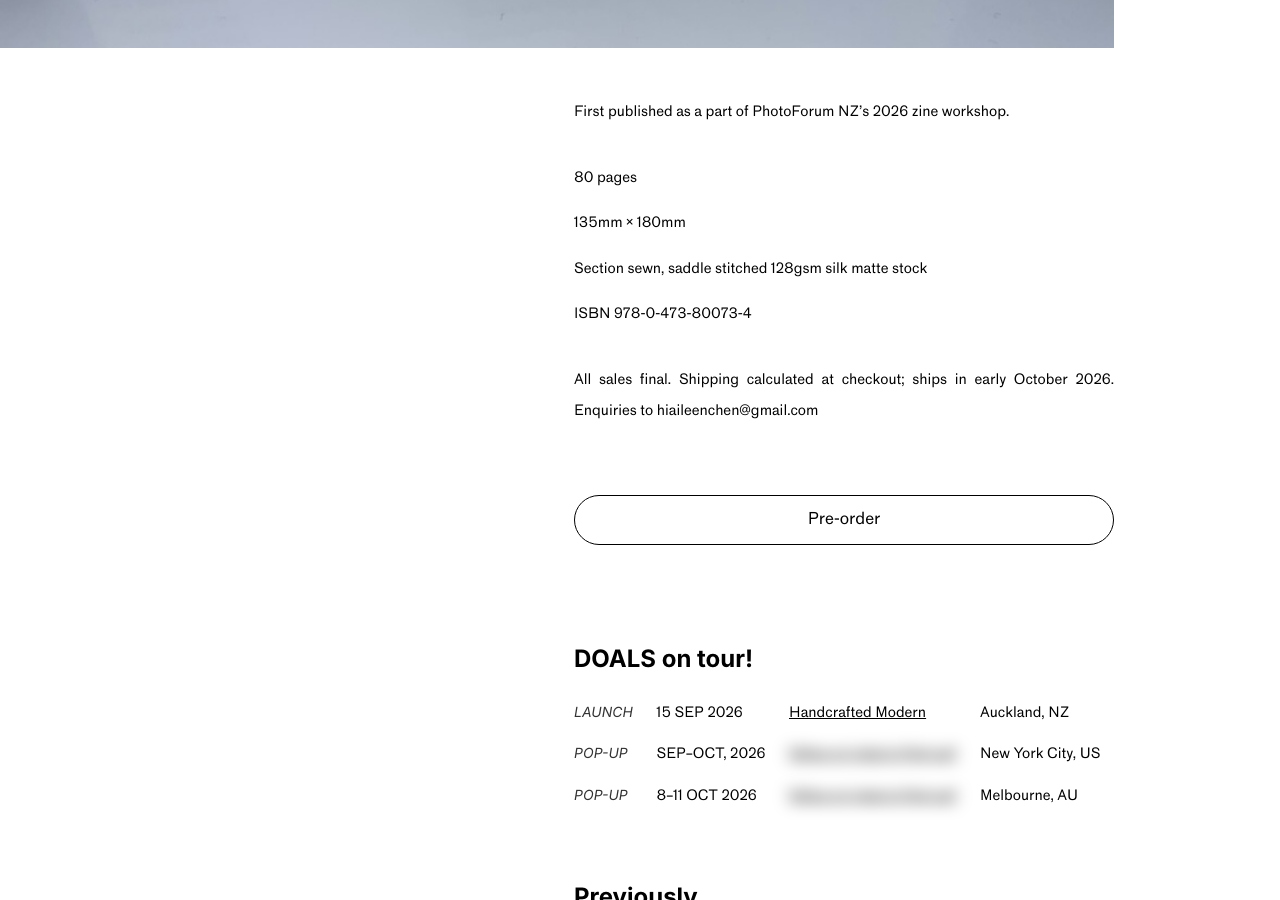
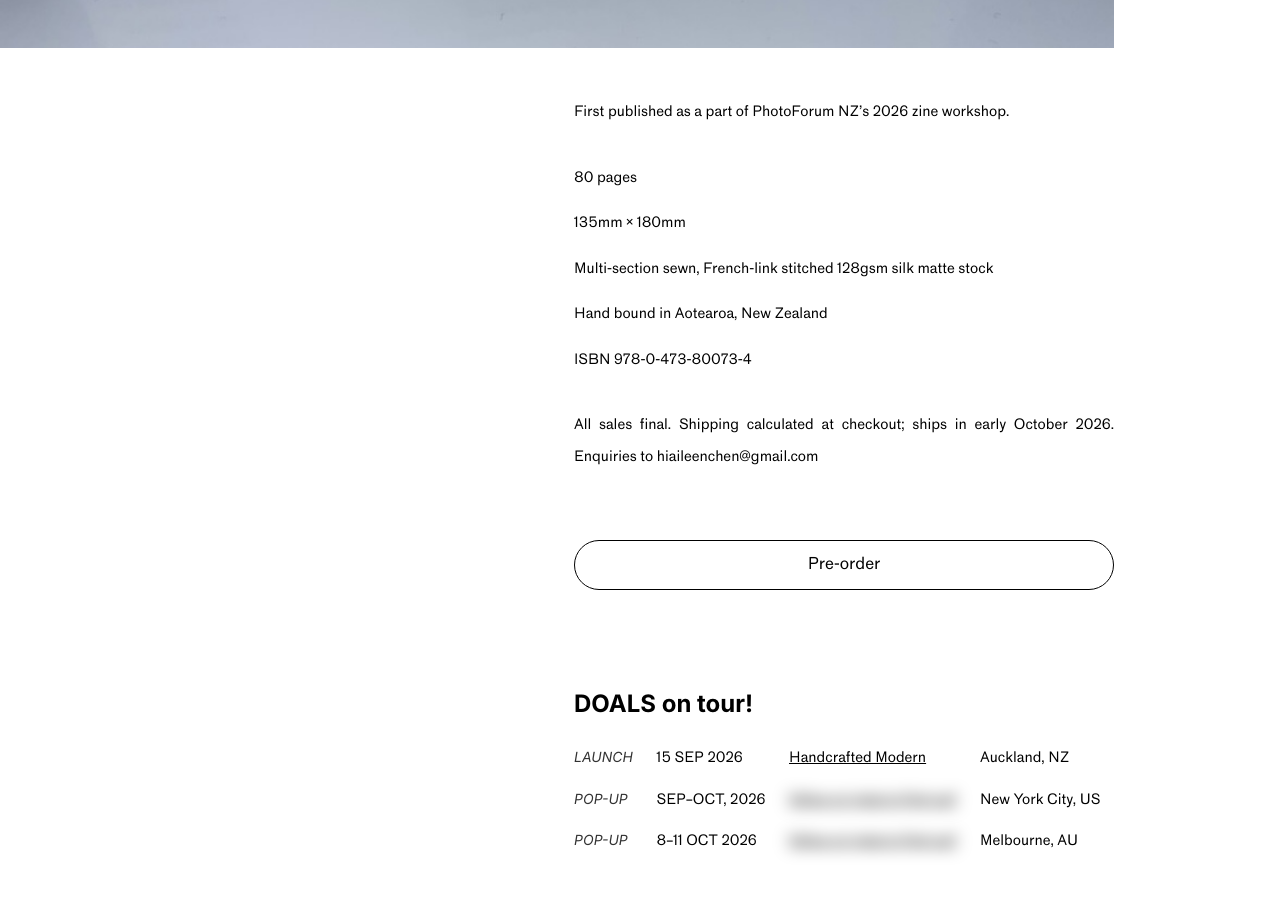
Before and after one commit to heisenburger/DOALS, a Jekyll site: the page built from index.html, in a window 1280 px wide and 900 px high, scrolled down 2704 px. Built offline with Jekyll 4.4.1, drawn with Linux system fonts in a browser that asks for light colours; some web fonts are replaced.

Commit message:
add book details, update website description

```diff
--- a/_config.yml
+++ b/_config.yml
@@ -1,8 +1,7 @@
 title: Diary of a Lucky Seagull
 email: serenadantingchen@gmail.com
 description: >-
-  D.o.a.L.S. D.o.a.L.S. D.o.a.L.S. D.o.a.L.S. D.o.a.L.S. D.o.a.L.S. D.o.a.L.S. D.o.a.L.S. D.o.a.L.S. D.o.a.L.S. D.o.a.L.S. D.o.a.L.S. D.o.a.L.S.
-url: ""
+  DOALS DOALS DOALS DOALS DOALS DOALS DOALS DOALS DOALS DOALS DOALS DOALS DOALS
 
 theme-color: white
 
--- a/index.html
+++ b/index.html
@@ -52,7 +52,8 @@ paymentURL: https://buy.stripe.com/14A7sM2PqfTXbn26W8bfO01
   <ul class="body nls">
     <li>80 pages</li>
     <li>135mm × 180mm</li>
-    <li>Section sewn, saddle stitched 128gsm silk matte stock</li>
+    <li>Multi-section sewn, French-link stitched 128gsm silk matte stock</li>
+    <li>Hand bound in Aotearoa, New Zealand</li>
     <li>ISBN 978-0-473-80073-4</li>
   </ul>
   <p class="body">All sales final. Shipping calculated at checkout; ships in early October 2026. Enquiries to hiaileenchen@gmail.com</p>
```
